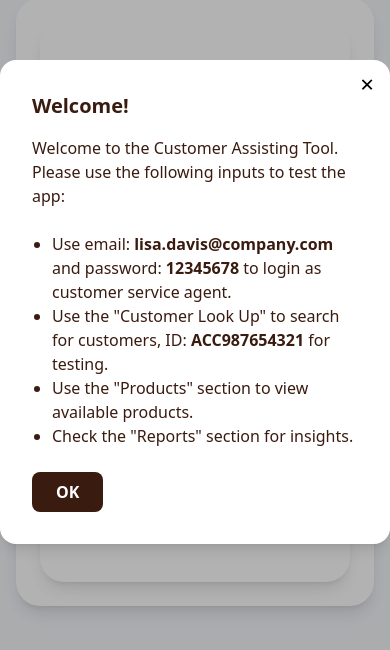
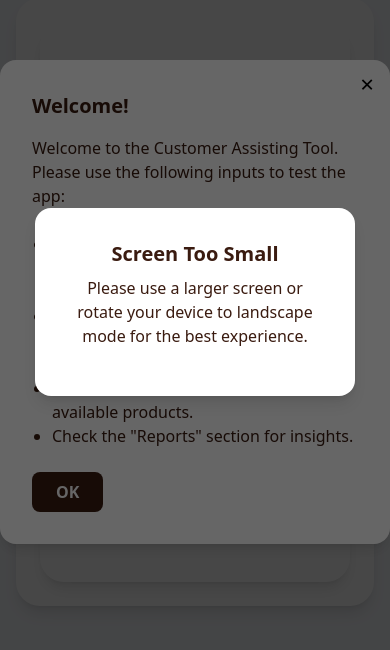
Before and after one commit to darkendord/customer-assisting-tool, a React (Vite) app: page / in a window 390 px wide. Shown: the part 120-770 px from the top of the page. Built offline with nearby package versions, Linux system fonts and the light colour scheme; no server answers.

Commit message:
Added screen size warning

```diff
--- a/src/App.tsx
+++ b/src/App.tsx
@@ -13,6 +13,7 @@ import AgentBar from "./Components/AgentBar.tsx";
 import GetAssistance from "./pages/GetAssistance";
 import SourceOfKnowledge from "./pages/SourceOfKnowledge";
 import EmployeeManagement from "./pages/EmployeeManagement";
+import ScreenSizeWarning from "./Components/ScreenSizeWarning.tsx";
 
 function AppContent() {
   const location = useLocation();
@@ -30,6 +31,7 @@ function AppContent() {
 
   return (
     <div className="max-w-[1500px] mx-auto flex flex-col min-h-screen">
+      <ScreenSizeWarning />
       {/* Only show AgentBar if logged in and not on login page */}
       {!isLoginPage && isLoggedIn && <AgentBar />}
 
--- /dev/null
+++ b/src/Components/ScreenSizeWarning.tsx
@@ -0,0 +1,25 @@
+import { useEffect, useState } from "react";
+
+export default function ScreenSizeWarning() {
+    const [show, setShow] = useState(false);
+
+    useEffect(() => {
+        const checkSize = () => setShow(window.innerWidth < 770);
+        checkSize();
+        window.addEventListener("resize", checkSize);
+        return () => window.removeEventListener("resize", checkSize);
+    }, []);
+
+    if (!show) return null;
+
+    return (
+        <div className="fixed inset-0 z-[9999] flex items-center justify-center bg-black/60">
+            <div className="bg-white rounded-2xl shadow-lg p-8 max-w-xs text-center">
+                <h2 className="text-xl font-bold mb-2 text-[#3a1b10]">Screen Too Small</h2>
+                <p className="mb-4 text-[#3a1b10]">
+                    Please use a larger screen or rotate your device to landscape mode for the best experience.
+                </p>
+            </div>
+        </div>
+    );
+}
```
